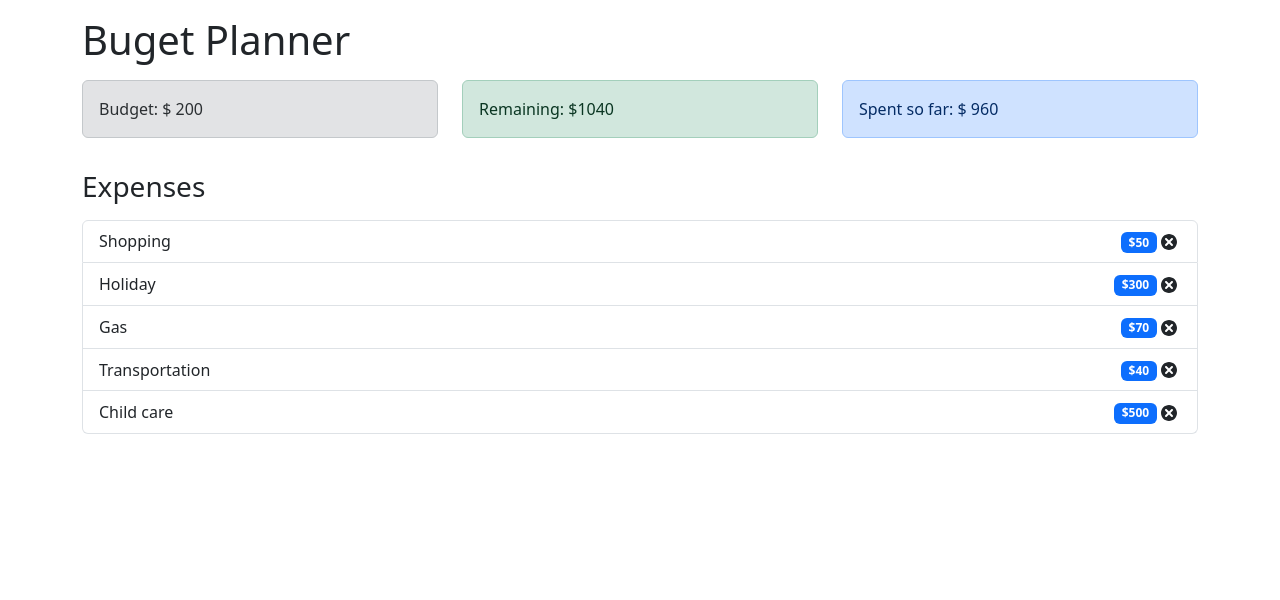
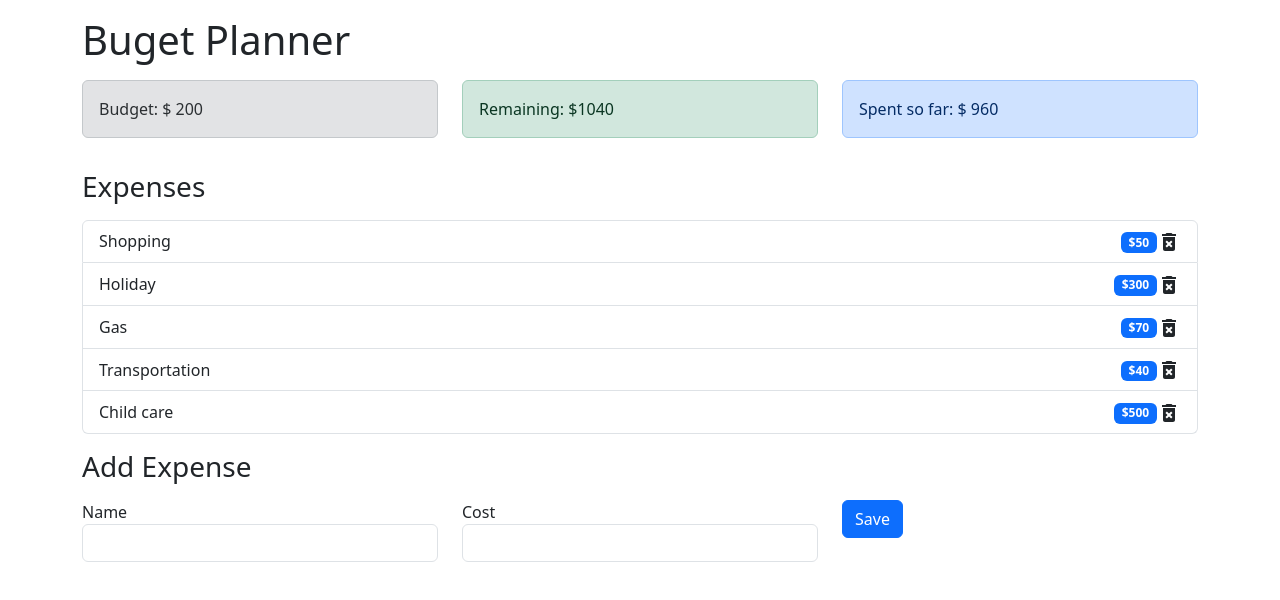
Before and after one commit to MirAfzalul/Budget_tracker_app, a React (Create React App) app: page / in a window 1280 px wide. Shown: the top 600 px of the page. Built offline with nearby package versions, Linux system fonts and the light colour scheme.

Commit message:
Expense Form Added

```diff
--- a/src/App.js
+++ b/src/App.js
@@ -4,6 +4,7 @@ import Budget from "./component/Budget";
 import Remaining from "./component/Remaining";
 import SpentSoFar from "./component/SpentSoFar";
 import ExpenseList from "./component/ExpenseList";
+import AddExpenseForm from "./component/AddExpenseForm";
 
 const App=()=>{
   return (
@@ -26,6 +27,13 @@ const App=()=>{
           <ExpenseList/>
         </div>
       </div>
+      <h3 className="mt-3">Add Expense</h3>
+      <div className="mt-3">
+        <div className="col-sm">
+          <AddExpenseForm/>
+        </div>
+
+      </div>
     </div>
   )
 
--- /dev/null
+++ b/src/component/AddExpenseForm.js
@@ -0,0 +1,27 @@
+import React from "react";
+
+
+const AddExpenseForm=()=>{
+
+    return(
+        <form>
+           <div className="row">
+            <div className="col-sm">
+                <label for="name">Name</label>
+                <input required="required" type="text" className="form-control" id="name">
+
+                </input>
+            </div>
+            <div className="col-sm">
+                <label for="cost">Cost</label>
+                <input required="required" type="text" className="form-control" id="cost">
+                </input>
+            </div>
+            <div className="col-sm">
+                <button type="submit" className="btn btn-primary">Save</button>
+            </div>
+            </div>
+        </form>
+    )
+}
+export default AddExpenseForm;
--- a/src/component/ExpenseItem.js
+++ b/src/component/ExpenseItem.js
@@ -1,5 +1,5 @@
 import React from "react";
-import {TiDelete} from "react-icons/ti";
+import {MdDeleteForever} from "react-icons/md";
 
 
 const ExpenseItem=(props)=>{
@@ -12,7 +12,7 @@ const ExpenseItem=(props)=>{
                 ${props.cost}
 
                 </span>
-                <TiDelete size="1.5em"></TiDelete>
+                <MdDeleteForever size="1.5em"></MdDeleteForever>
             </div>
         </li>
     )
```
